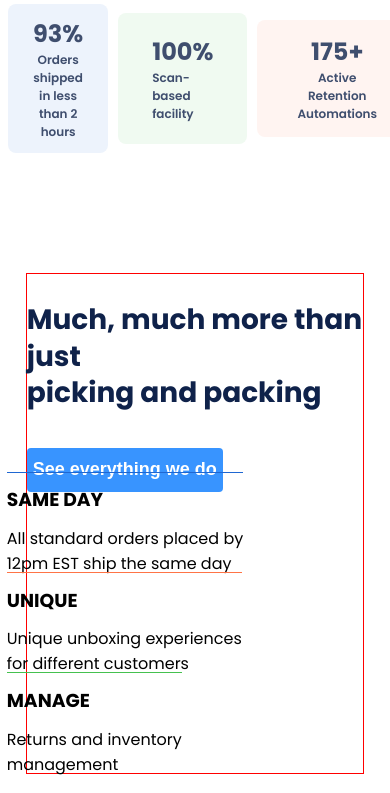
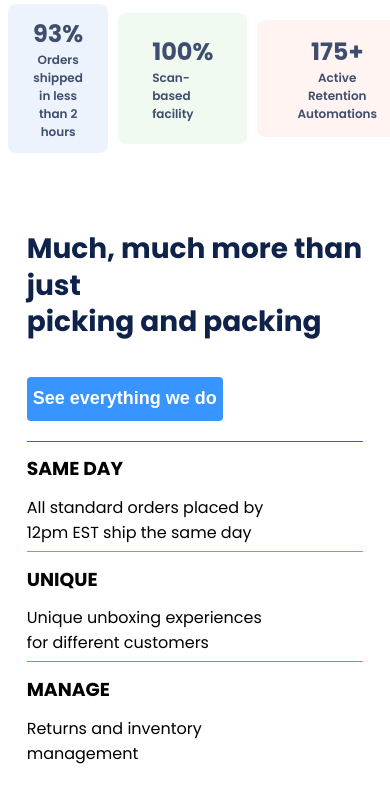
Before and after one commit to Omobolanleakin/Dutch-lab, a plain HTML site: page index.html in a window 390 px wide. Shown: the part 778-1571 px from the top of the page. Drawn offline with Linux system fonts and the light colour scheme.

Commit message:
i add some changes in the html and css

```diff
--- a/index.html
+++ b/index.html
@@ -62,7 +62,7 @@
         alt=""
       />
     </div>
-    <!-- </div> -->
+
 
     <div class="images-parent-div">
       <div class="images-div">
@@ -122,68 +122,39 @@
       </div>
     </div>
 
-    <div class="last-section-container" style="border: 1px solid red">
+    <div class="last-section-container">
       <div class="much-more_container">
         <p class="link-text">
           Much, much more than just <br />picking and packing
         </p>
-        <div class="link-div">
-          <a href="#">
-            <button class="link-btn">See everything we do</button>
-          </a>
-        </div>
+        <a href="#">
+          <button class="link-btn">See everything we do</button>
+        </a>
       </div>
 
       <div class="features-parent-div">
-        <!-- <div class="features-s1-div" style="margin-bottom: 20px"> -->
-        <div style="border-top: 1px solid rgba(31, 103, 210)">
+        <div class="features-s1-div" style="border-top: 1px solid rgba(31, 103, 210)" >
           <h3>SAME DAY</h3>
           <p>
             All standard orders placed by <br />
             12pm EST ship the same day
           </p>
         </div>
-        <div style="border-top: 1px solid rgba(255, 116, 70)">
+        <div class="features-s1-div" style="border-top: 1px solid rgba(255, 116, 70)">
           <h3>UNIQUE</h3>
           <p>
             Unique unboxing experiences <br />
             for different customers
           </p>
         </div>
-        <div style="border-top: 1px solid rgba(69, 193, 79)">
+        <div  class="features-s1-div" style="border-top: 1px solid rgba(69, 193, 79)">
           <h3>MANAGE</h3>
           <p>
             Returns and inventory <br />
             management
           </p>
         </div>
-        <!-- </div> -->
       </div>
     </div>
   </body>
 </html>
-
-<!-- <div class="features-s1-div">
-          <div style="border-top: 1px solid rgba(56, 148, 255)">
-            <h3>24/7</h3>
-            <p>
-              24/7 access to analytics & <br />
-              inventory management
-            </p>
-          </div>
-          <div style="border-top: 1px solid rgba(2, 124, 102)">
-            <h3>MULTI CHANNEL</h3>
-            <p>
-              Omnichannel fulfillment & <br />
-              direct integration with all <br />
-              major cart platforms
-            </p>
-          </div>
-          <div style="border-top: 1px solid rgba(31, 103, 210)">
-            <h3>ANYWHERE</h3>
-            <p>
-              Ship to anywhere in the world <br />
-              with competitive rates
-            </p>
-          </div>
-        </div> -->
--- a/style.css
+++ b/style.css
@@ -61,13 +61,7 @@ body {
   font-weight: 700;
   color: white;
   padding: 10px 10px 10px 10px;
-  /* padding-left: 20px;
-  padding-right: 20px;
-  padding-top: 4px;
-  padding-bottom: 4px; */
   text-align: center;
-  /* height: 40px;
-  width: 110px; */
   cursor: pointer;
 }
 
@@ -83,7 +77,7 @@ body {
 .images-parent-div {
   display: flex;
   justify-content: space-around;
-  margin-bottom: 120px;
+  margin-bottom: 50px;
   flex-wrap: wrap;
 }
 
@@ -97,22 +91,6 @@ body {
 .images-div img {
   width: 110px;
   height: 40px;
-  /* margin-right: 20px;  */
-}
-
-.images-div .first-img {
-  /* height: 26px; */
-}
-
-.images-div .third-img {
-  /* height: 100px;
-  width: 100px;
-  margin-right: 30px; */
-}
-
-.images-div .fourth-img {
-  /* height: 12px;
-  width: 120px; */
 }
 
 .info-div {
@@ -126,9 +104,6 @@ body {
 .info-div .bigSpan {
   font-size: 24px;
   font-weight: bold;
-  /* display: flex;
-  justify-content: center; */
-  /* padding-bottom: -50px; */
 }
 
 .info-div p {
@@ -148,7 +123,6 @@ body {
   color: rgba(15, 34, 74);
   font-size: 28px;
   line-height: 1.3em;
-  /* width: 400px; */
   font-weight: bold;
   margin-bottom: 36px;
 }
@@ -156,7 +130,6 @@ body {
 .link-btn {
   background-color: rgba(56, 148, 255);
   color: white;
-  /* width: 260px; */
   height: 44px;
   border-radius: 4px;
   font-size: 18px;
@@ -172,32 +145,23 @@ body {
 .last-section-container {
   display: flex;
   flex-wrap: wrap;
+
+  gap: 2.5rem;
   width: 90%;
   margin-left: auto;
   margin-right: auto;
 }
 
 .features-parent-div {
-  gap: 20px;
+  gap: 30px;
   display: flex;
   flex-wrap: wrap;
-  flex: 3 1 auto;
+  flex: 3 1 60%;
+  justify-content: flex-end;
 }
 
 .much-more_container {
-  flex: 1 1 auto;
-}
-
-.features-s1-div {
-  display: flex;
-  flex-wrap: wrap;
-  font-size: 12px;
-  width: 100%;
-  gap: 1.5rem;
-}
-
-.features-s1-div div {
-  /* width: 180px; */
+  flex: 1 1 30%;
 }
 
 .features-parent-div h3 {
@@ -210,10 +174,6 @@ body {
   .nav {
     margin-left: 10px;
   }
-
-  /* .hero{
-  margin: 0 auto 0 auto;
- } */
   .heading {
     font-size: 10px;
   }
@@ -237,9 +197,20 @@ body {
   .images-div img {
     width: 48px;
     height: 48px;
-    /* margin-right: 20px;  */
   }
   .features-parent-div div {
     margin: -20px;
   }
+
+  .last-section-container {
+    display: flex;
+    flex-direction: column;
+  }
+  .features-parent-div {
+    justify-content: center;
+  }
+
+  .features-s1-div {
+    width: 100%;
+  }
 }
```
